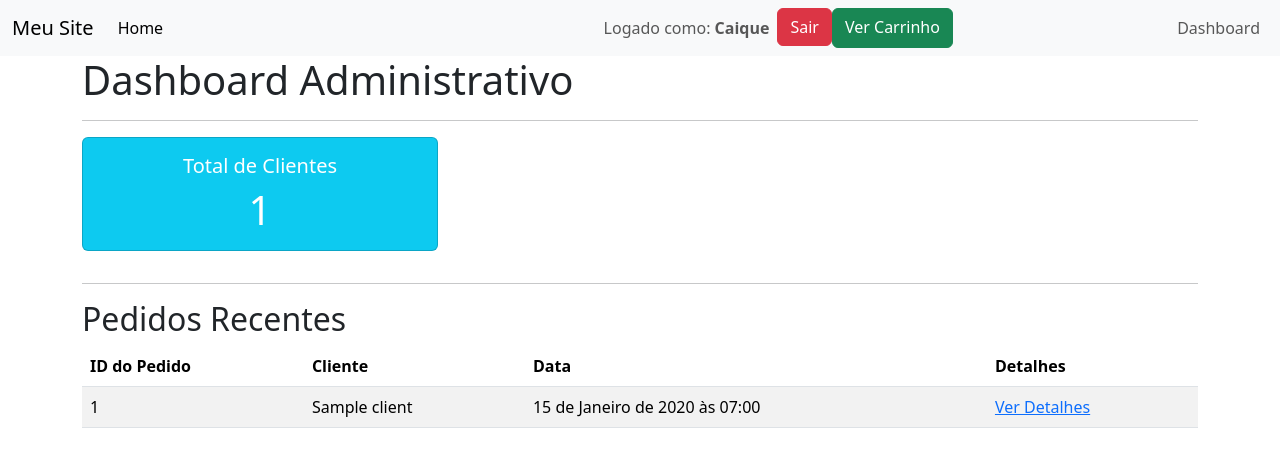
After one commit to Sikynat/WFHUB, a Django app: page /admin-dashboard/ in a window 1280 px wide. The commit adds this page. Shown: the top 467 px of the page. Run offline with Django 5.2, Linux system fonts and the light colour scheme; a user stored in the database is signed in; tables that the repository leaves empty hold one stand-in row (values such as "Sample post").

Commit message:
Start development dashboard

```diff
--- a/app/urls.py
+++ b/app/urls.py
@@ -1,18 +1,5 @@
 """
 URL configuration for app project.
-
-The `urlpatterns` list routes URLs to views. For more information please see:
-    https://docs.djangoproject.com/en/5.2/topics/http/urls/
-Examples:
-Function views
-    1. Add an import:  from my_app import views
-    2. Add a URL to urlpatterns:  path('', views.home, name='home')
-Class-based views
-    1. Add an import:  from other_app.views import Home
-    2. Add a URL to urlpatterns:  path('', Home.as_view(), name='home')
-Including another URLconf
-    1. Import the include() function: from django.urls import include, path
-    2. Add a URL to urlpatterns:  path('blog/', include('blog.urls'))
 """
 from django.contrib import admin
 from django.urls import path, include
@@ -30,5 +17,9 @@ urlpatterns = [
     path('atualizar-carrinho/', views.atualizar_carrinho, name='atualizar_carrinho'),
     path('limpar-carrinho/', views.limpar_carrinho, name='limpar_carrinho'),
     path('checkout/', views.checkout, name='checkout'),
-   # path('salvar-pedido/', views.salvar_pedido, name='salvar_pedido'), # Vamos criar essa view no próximo passo
+    path('admin-dashboard/', views.dashboard_admin, name='dashboard_admin'),
+    path('pedidos/<int:pedido_id>/', views.detalhes_pedido, name='detalhes_pedido'),
+    path('salvar-pedido/', views.salvar_pedido, name='salvar_pedido'),
+    path('pedido-concluido/', views.pedido_concluido, name='pedido_concluido'),
+    path('pedidos/', views.historico_pedidos, name='pedidos'),
 ]
--- a/templates/base.html
+++ b/templates/base.html
@@ -44,6 +44,16 @@
                     <a href="{% url 'carrinho' %}" class="btn btn-success">Ver Carrinho</a>
                 </ul>
 
+                <ul class="navbar-nav ms-auto mb-2 mb-lg-0">
+                    {% if user.is_authenticated %}
+                        {% if user.is_staff %}
+                            <li class="nav-item">
+                                <a class="nav-link" href="{% url 'dashboard_admin' %}">Dashboard</a>
+                            </li>
+                        {% endif %}
+                        {% endif %}
+                </ul>
+
             </div>
         </div>
     </nav>
--- /dev/null
+++ b/templates/dashboard.html
@@ -0,0 +1,43 @@
+{% extends 'base.html' %}
+{% block title %}{{ titulo }}{% endblock %}
+
+{% block content %}
+    <h1>Dashboard Administrativo</h1>
+    <hr>
+    <div class="row">
+        <div class="col-md-4">
+            <div class="card text-center text-white bg-info mb-3">
+                <div class="card-body">
+                    <h5 class="card-title">Total de Clientes</h5>
+                    <h1 class="card-text">{{ total_clientes }}</h1>
+                </div>
+            </div>
+        </div>
+    </div>
+    <hr>
+    <h2>Pedidos Recentes</h2>
+    {% if pedidos_recentes %}
+        <table class="table table-striped">
+            <thead>
+                <tr>
+                    <th>ID do Pedido</th>
+                    <th>Cliente</th>
+                    <th>Data</th>
+                    <th>Detalhes</th>
+                </tr>
+            </thead>
+            <tbody>
+                {% for pedido in pedidos_recentes %}
+                    <tr>
+                        <td>{{ pedido.id }}</td>
+                        <td>{{ pedido.cliente.client_name }}</td>
+                        <td>{{ pedido.data_criacao }}</td>
+                        <td><a href="{% url 'detalhes_pedido' pedido.id %}">Ver Detalhes</a></td>
+                    </tr>
+                {% endfor %}
+            </tbody>
+        </table>
+    {% else %}
+        <p class="alert alert-info">Nenhum pedido recente encontrado.</p>
+    {% endif %}
+{% endblock %}
--- a/wefixhub/admin.py
+++ b/wefixhub/admin.py
@@ -1,6 +1,7 @@
 from django.contrib import admin
 from wefixhub.models import WfClient
 from wefixhub.models import Product
+
 # Register your models here.
 
 class ClientAdmin(admin.ModelAdmin):
--- a/wefixhub/views.py
+++ b/wefixhub/views.py
@@ -1,17 +1,14 @@
-# wefixhub/views.py
-
 from django.shortcuts import render, redirect, get_object_or_404
-from .models import Product
-from django.db.models import Q
 from django.contrib.auth.decorators import login_required
+from django.core.paginator import Paginator, EmptyPage, PageNotAnInteger
+from django.contrib.admin.views.decorators import staff_member_required
+from .models import Product, Pedido, ItemPedido, WfClient
 
 
+# View para a página inicial com filtros e paginação
 @login_required
 def home(request):
-    # ... (o código da sua view home permanece o mesmo)
     product_list = Product.objects.all()
-
-    # Pega os parâmetros do filtro da URL (GET request)
     codigo = request.GET.get('codigo')
     descricao = request.GET.get('descricao')
     grupo = request.GET.get('grupo')
@@ -19,7 +16,6 @@ def home(request):
     valor_min = request.GET.get('valor_min')
     valor_max = request.GET.get('valor_max')
 
-    # Aplica os filtros se os campos foram preenchidos
     if codigo:
         product_list = product_list.filter(product_code__icontains=codigo)
     if descricao:
@@ -39,35 +35,43 @@ def home(request):
         except (ValueError, TypeError):
             pass
 
+    # Lógica de Paginação:
+    paginator = Paginator(product_list, 10)
+    page = request.GET.get('page')
+
+    try:
+        produtos_na_pagina = paginator.page(page)
+    except PageNotAnInteger:
+        produtos_na_pagina = paginator.page(1)
+    except EmptyPage:
+        produtos_na_pagina = paginator.page(paginator.num_pages)
+
     carrinho_da_sessao = request.session.get('carrinho', {})
-
     contexto = {
         'titulo': 'Página Inicial',
-        'product_list': product_list,
+        'product_list': produtos_na_pagina,
         'carrinho': carrinho_da_sessao,
     }
     return render(request, 'home.html', contexto)
 
 
+# View para adicionar itens ao carrinho
+@login_required
 def gerar_pedido(request):
-    # ... (o código da sua view gerar_pedido permanece o mesmo)
     if request.method == 'POST':
-        if 'carrinho' not in request.session:
-            request.session['carrinho'] = {}
+        request.session['carrinho'] = {}
 
         for key, value in request.POST.items():
             if key.startswith('quantidade_') and value.isdigit() and int(value) > 0:
                 product_id = key.split('_')[1]
                 quantidade = int(value)
-
                 request.session['carrinho'][product_id] = quantidade
 
         request.session.modified = True
-
-    return redirect('home')
+    return redirect('carrinho')
 
 
-# NOVA VIEW PARA O CARRINHO DE COMPRAS
+# View para a página do carrinho
 @login_required
 def carrinho(request):
     carrinho_da_sessao = request.session.get('carrinho', {})
@@ -86,7 +90,7 @@ def carrinho(request):
                 'valor_total': valor_total_item
             })
         except Product.DoesNotExist:
-            continue  # Ignora produtos que não existem mais
+            continue
 
     contexto = {
         'titulo': 'Carrinho de Compras',
@@ -96,6 +100,7 @@ def carrinho(request):
     return render(request, 'carrinho.html', contexto)
 
 
+# Views para gerenciar o carrinho
 @login_required
 def remover_item_carrinho(request, product_id):
     carrinho = request.session.get('carrinho', {})
@@ -116,7 +121,6 @@ def atualizar_carrinho(request):
                 if quantidade > 0:
                     carrinho[product_id] = quantidade
                 else:
-                    # Remove o item se a quantidade for 0
                     del carrinho[product_id]
         request.session.modified = True
     return redirect('carrinho')
@@ -129,6 +133,8 @@ def limpar_carrinho(request):
         request.session.modified = True
     return redirect('carrinho')
 
+
+# View para a página de checkout
 @login_required
 def checkout(request):
     carrinho_da_sessao = request.session.get('carrinho', {})
@@ -136,12 +142,10 @@ def checkout(request):
     total_geral = 0
 
     if not carrinho_da_sessao:
-        # Redireciona para o carrinho se estiver vazio
         return redirect('carrinho')
 
     for product_id, quantidade in carrinho_da_sessao.items():
         try:
-            # Puxa o produto do banco de dados para ter todos os detalhes
             product = Product.objects.get(product_id=product_id)
             valor_total_item = product.product_value * quantidade
             total_geral += valor_total_item
@@ -152,7 +156,7 @@ def checkout(request):
                 'valor_total': valor_total_item
             })
         except Product.DoesNotExist:
-            continue  # Pula se o produto não existir mais
+            continue
 
     contexto = {
         'titulo': 'Confirmação de Compra',
@@ -160,3 +164,94 @@ def checkout(request):
         'total_geral': total_geral
     }
     return render(request, 'checkout.html', contexto)
+
+
+# View para salvar o pedido no banco de dados
+@login_required
+def salvar_pedido(request):
+    if request.method == 'POST':
+        carrinho_da_sessao = request.session.get('carrinho', {})
+
+        if not carrinho_da_sessao:
+            return redirect('carrinho')
+
+        try:
+            cliente_logado = request.user.wfclient
+        except WfClient.DoesNotExist:
+            return redirect('home')
+
+        pedido_criado = Pedido.objects.create(cliente=cliente_logado)
+
+        for product_id, quantidade in carrinho_da_sessao.items():
+            try:
+                product = Product.objects.get(product_id=product_id)
+                ItemPedido.objects.create(
+                    pedido=pedido_criado,
+                    produto=product,
+                    quantidade=quantidade
+                )
+            except Product.DoesNotExist:
+                continue
+
+        del request.session['carrinho']
+        request.session.modified = True
+
+        return redirect('pedido_concluido')
+
+    return redirect('checkout')
+
+
+# View de sucesso após o pedido
+@login_required
+def pedido_concluido(request):
+    return render(request, 'pedido_concluido.html')
+
+
+# View para o histórico de pedidos
+@login_required
+def historico_pedidos(request):
+    try:
+        cliente_logado = request.user.wfclient
+        pedidos = Pedido.objects.filter(cliente=cliente_logado).order_by('-data_criacao')
+    except WfClient.DoesNotExist:
+        pedidos = []
+
+    contexto = {
+        'titulo': 'Histórico de Pedidos',
+        'pedidos': pedidos
+    }
+    return render(request, 'historico_pedidos.html', contexto)
+
+
+# View para os detalhes de um pedido específico
+@login_required
+def detalhes_pedido(request, pedido_id):
+    try:
+        cliente_logado = request.user.wfclient
+        pedido = get_object_or_404(Pedido, id=pedido_id, cliente=cliente_logado)
+        itens = ItemPedido.objects.filter(pedido=pedido)
+
+        contexto = {
+            'titulo': f"Detalhes do Pedido #{pedido.id}",
+            'pedido': pedido,
+            'itens': itens,
+        }
+        return render(request, 'detalhes_pedido.html', contexto)
+
+    except WfClient.DoesNotExist:
+        return redirect('pedidos')
+    except Pedido.DoesNotExist:
+        return redirect('pedidos')
+
+# View para o dashboard administrativo
+@staff_member_required
+def dashboard_admin(request):
+    total_clientes = WfClient.objects.count()
+    pedidos_recentes = Pedido.objects.all().order_by('-data_criacao')[:5]
+
+    contexto = {
+        'titulo': 'Dashboard Administrativo',
+        'total_clientes': total_clientes,
+        'pedidos_recentes': pedidos_recentes
+    }
+    return render(request, 'dashboard.html', contexto)
```
Also changed, not shown: templates/historico_pedidos.html (added, +29 -0 lines), wefixhub/models.py (+31 -4 lines).
